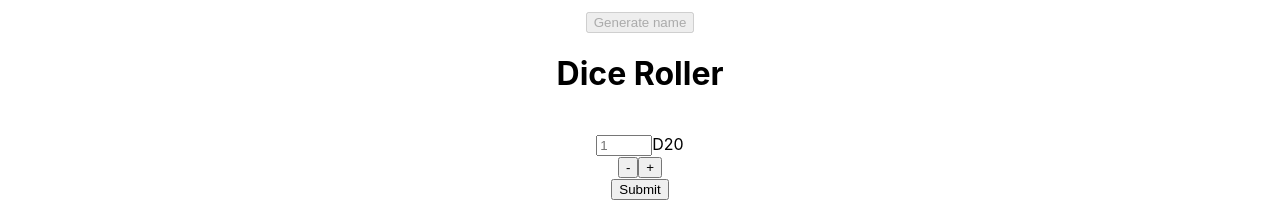
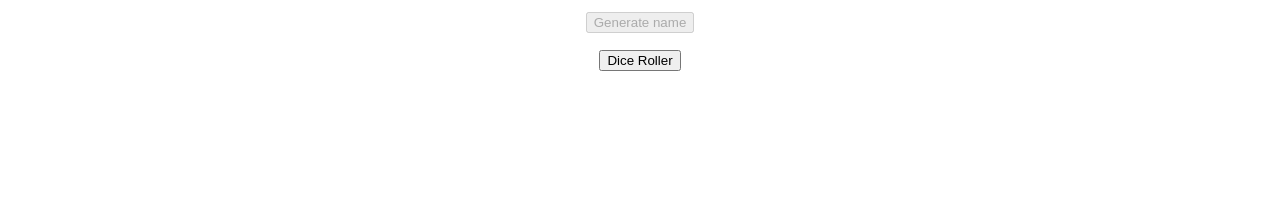
Before and after one commit to luke123adams/fantasy-name-generator, a React (Create React App) app in the folder fantasy-name-generator/: page / in a window 1280 px wide. Shown: the part 1000-1200 px from the top of the page. After the commit the page ends 1071 px from the top, so only its background shows below. Built offline with nearby package versions, Linux system fonts and the light colour scheme.

Commit message:
improved dice roller now fully functional

```diff
--- a/fantasy-name-generator/src/App.js
+++ b/fantasy-name-generator/src/App.js
@@ -22,6 +22,7 @@ function App() {
   const [cookies, setCookie, removeCookie] = useCookies(null)
   const [showAuth, setShowAuth] = useState(false)
   const [showList, setShowList] = useState(false)
+  const [showDiceRoller, setShowDiceRoller] = useState(false)
   const [savedNames, setSavedNames] = useState([])
   const authToken = cookies.AuthToken
   const userEmail = cookies.Email
@@ -130,7 +131,8 @@ function App() {
       <Input getRandomName={getRandomName}/>
       <p>{fullName.name}
       {fullName.name.length !== 0 && <button class="name-display" onClick ={()=>{addName()}} >Add to list</button>}</p>
-      <DiceRoller/>
+      <button onClick={()=>{setShowDiceRoller(true)}}>Dice Roller</button>
+      {showDiceRoller && <DiceRoller setShowDiceRoller={setShowDiceRoller}/>}
     </div>
   );
 }
--- a/fantasy-name-generator/src/components/Auth.js
+++ b/fantasy-name-generator/src/components/Auth.js
@@ -1,7 +1,7 @@
 import { useState } from "react";
 import { useCookies } from 'react-cookie'
 
-export default function Auth(setShowAuth, showAuth) {
+export default function Auth({setShowAuth, showAuth}) {
   const [cookies, setCookie, removeCookie] = useCookies()
   const [error, setError] = useState(null);
   const [isLogIn, setIsLogin] = useState(true);
--- a/fantasy-name-generator/src/components/diceroller.js
+++ b/fantasy-name-generator/src/components/diceroller.js
@@ -1,12 +1,16 @@
 import React, {useState, useEffect} from 'react'
 
-export function DiceRoller(){
+export function DiceRoller({setShowDiceRoller}){
 
    // const [randomNumber, setRandomNumber] = useState ("")
     const [noOfDice, setNoOfDice] = useState(1)
+    const [modifier, setModifier] = useState(0)
     const [diceTypeCounter, setDiceTypeCounter] = useState(6)
     const [diceType, setDiceType] = useState(4)
     const [diceRolls, setDiceRolls] = useState([])
+    const [diceTotal, setDiceTotal] = useState(0)
+
+
 
 
   useEffect(()=>{switch(diceTypeCounter) {
@@ -36,10 +40,6 @@ export function DiceRoller(){
   }
 },)
 
-  const onChange = (n) => {
-    setNoOfDice(parseInt(n))
-  }
-
 
   const diceTypeUp = ()=>{
    if (diceTypeCounter <= 6) {
@@ -50,39 +50,59 @@ export function DiceRoller(){
    if (diceTypeCounter >= 2)
     setDiceTypeCounter(count => count-1)}
 
-// const onSubmit = () => {
-//     let results = []
+const handleClick = (e) => {
+    e.preventDefault()
 
-//     for (let i = 1; i < noOfDice; i++) {
+    let results = []
 
-// results.push((Math.ceil(Math.random()*diceType)));
-//     }
-//     setDiceRolls(results)
-//     console.log(diceRolls)
-// }
+
+    for (let i = 0; i < noOfDice; i++) {
+console.log((Math.ceil(Math.random()*diceType)))
+results.push((Math.ceil(Math.random()*diceType)));
+    }
+    setDiceRolls(results)
+    console.log(results)
+
+    const calculateSum = (e) => {
+        return e.reduce((total, current)=> {
+            return total + current;
+        }, 0)
+    }
+    setDiceTotal(calculateSum(results))
+    console.log(diceTotal)
+}
 
 return (
+
 <div class="grid-container">
 
   <div className="counter">
-    <h1>Dice Roller</h1>
+  <div class="grid-container">
+    <h1>Dice Roller
+    <button onClick={()=>{setShowDiceRoller(false)}}>X</button></h1>
+    </div>
     <br></br>
-    <input onChange={(event)=>{onChange(event.target.value)}}type="number" id="quantity" name="quantity" min="1" max="10" placeholder={noOfDice}></input>
-    <span className="dice-type">D{diceType}</span>
+    <input onChange={(event)=>{setNoOfDice(event.target.value)}} type="number" placeholder={noOfDice} id="quantity" name="quantity" min="1" max="10"></input>
+    <span className="dice-type"> D{diceType} + </span>
+    <input onChange={(event)=>{setModifier(event.target.value)}} type="number" placeholder={modifier} id="quantity" name="quantity" min="1" max="10"></input>
+    <span className="dice-roll-result"> = {diceTotal+parseInt(modifier)}</span>
     <br></br>
-    <span className="dice-roll-result">{diceRolls}</span>
     <button onClick={diceTypeDown}>-</button>
       <button onClick={diceTypeUp}>+</button>
     <div className="btn__container">
-      <form>
-      <input type= "submit"></input>
-      </form>
+
+     <input type="submit" onClick={(event)=>handleClick(event)}></input>
+
     </div>
   </div>
 
 
 <div class="grid-item">{}</div>
-<text>{diceRolls}</text>
+<text>{diceRolls.map((result)=>
+
+        <li>{result}</li>
+
+)}</text>
 </div>
 )
 }
```
